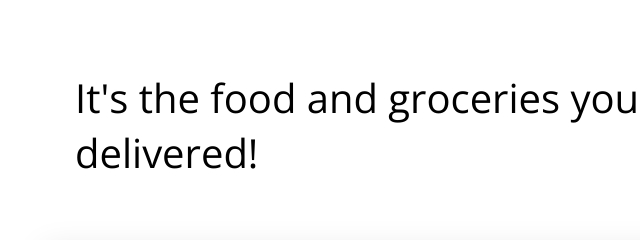
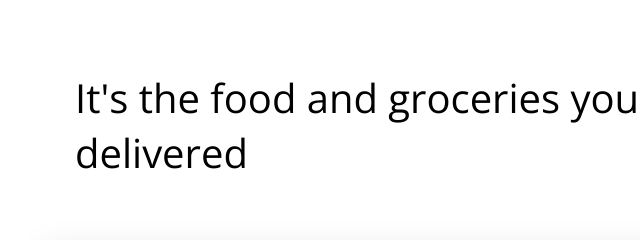
Before and after one commit to developer-rehanraza/Food-Panda-Clone, a plain HTML site: page index.html in a window 1280 px wide. Shown: the part 138-378 px from the top of the page, 21-661 px from the left. Drawn offline with nearby package versions, Linux system fonts and the light colour scheme.

Commit message:
Revert "changed text"
This reverts commit 13a662d0064963bfd0cb5aa186fa7b74d3cf02bd.

```diff
--- a/index.html
+++ b/index.html
@@ -106,7 +106,7 @@
             <div class="max-w-xl">
 
                 <h3>
-                    It's the food and groceries you love, delivered!
+                    It's the food and groceries you love, delivered
                 </h3>
                 <div class="actions">
                     <div class="input-container">
```
